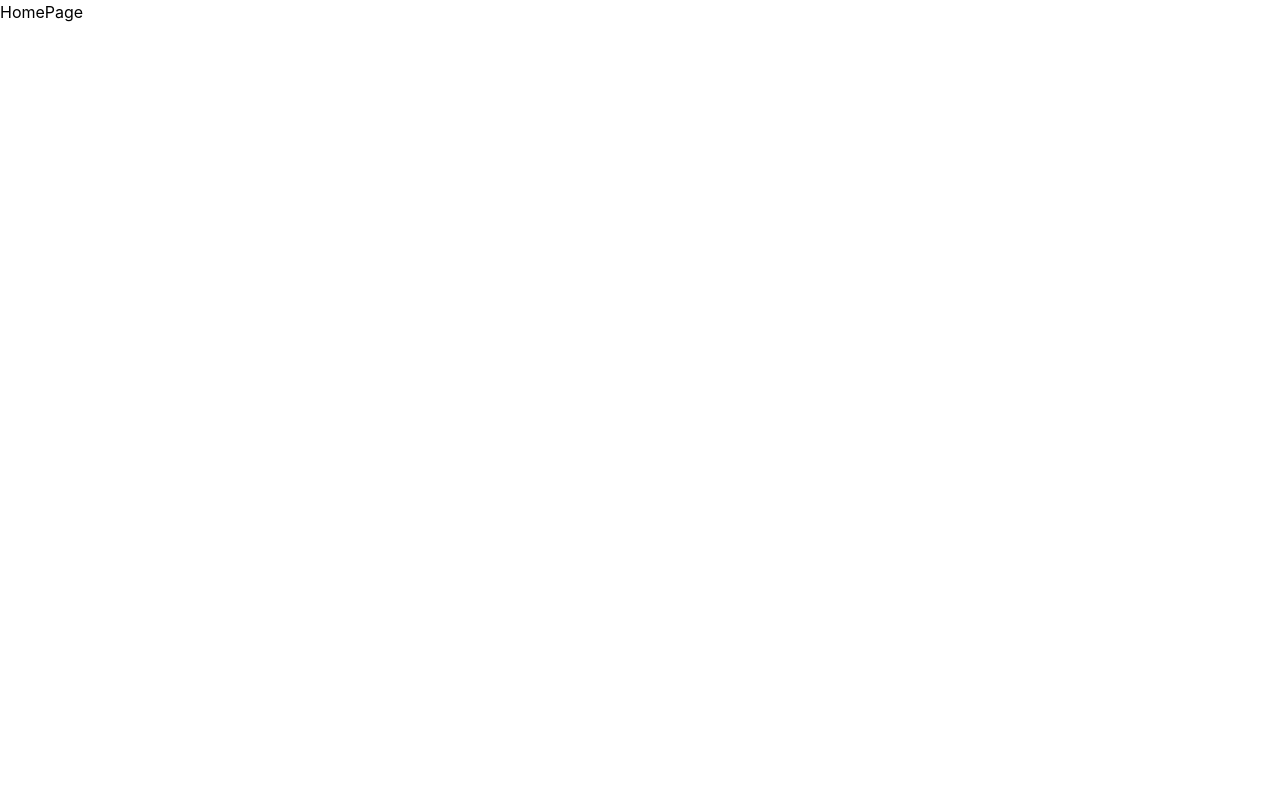
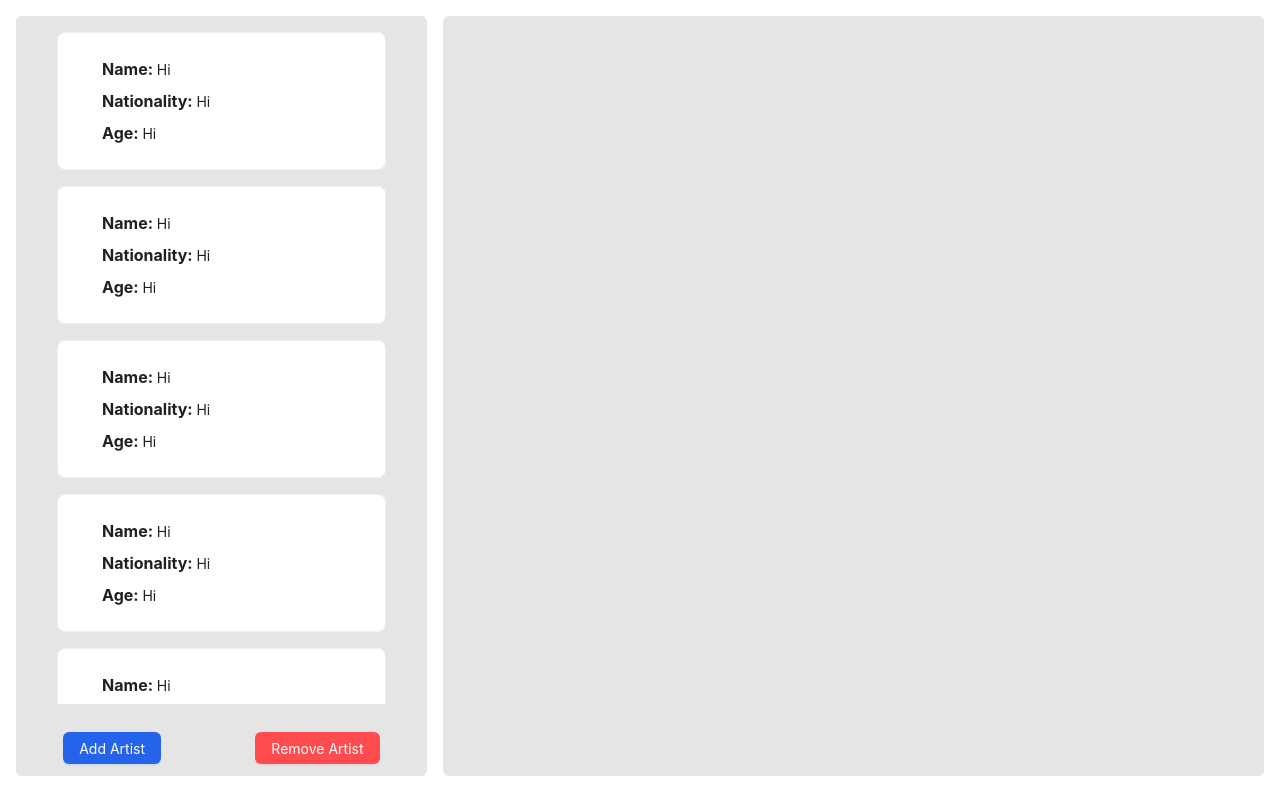
Before and after one commit to chiranjibi7/BMI-Task-Frontend, a React (Create React App) app: page / in a window 1280 px wide. Built offline with nearby package versions, Linux system fonts and the light colour scheme.

Commit message:
artist list and artist component ui complete

```diff
--- a/src/components/Artist.jsx
+++ b/src/components/Artist.jsx
@@ -1,8 +1,24 @@
-import React from 'react'
+import React from 'react';
+import { Card } from 'antd';
 
 function Artist() {
   return (
-    <div>Artist</div>
+    <Card className='w-4/5 hover:cursor-pointer' hoverable>
+    <div className='flex flex-col items-start ml-5 gap-2'>
+      <div>
+        <span className='font-bold text-base'>Name: </span>
+        <span>Hi</span>
+      </div>
+      <div>
+        <span className='font-bold text-base'>Nationality: </span>
+        <span>Hi</span>
+      </div>
+      <div>
+        <span className='font-bold text-base'>Age: </span>
+        <span>Hi</span>
+      </div>
+    </div>
+  </Card>
   )
 }
 
--- a/src/components/ArtistDetails.jsx
+++ b/src/components/ArtistDetails.jsx
@@ -2,7 +2,8 @@ import React from 'react'
 
 function ArtistDetails() {
   return (
-    <div>ArtistDetails</div>
+    <div className='h-95vh bg-neutral-200 w-2/3 rounded-md flex flex-col gap-3 pb-4'>
+    </div>
   )
 }
 
--- a/src/components/ArtistLists.jsx
+++ b/src/components/ArtistLists.jsx
@@ -1,8 +1,23 @@
-import React from 'react'
+import React from 'react';
+import Artist from './Artist';
+import {Button} from "antd";
 
 function ArtistLists() {
   return (
-    <div>ArtistLists</div>
+    <div className='h-95vh bg-neutral-200 w-1/3 rounded-md flex flex-col flex-nowrap relative py-4'>
+       <div className='w-full grow overflow-y-auto mb-14 flex flex-col items-center gap-4 scroll-smooth scrollbar'>
+          <Artist/>
+          <Artist/>
+          <Artist/>
+          <Artist/>
+          <Artist/>
+          <Artist/>
+       </div>
+       <div className=" w-full flex shrink-0 absolute bottom-3 left-0 justify-around items-center z-10">
+        <Button type="primary" className='bg-blue-600'>Add Artist</Button>
+        <Button type="primary" danger>Remove Artist</Button>
+      </div>
+    </div>
   )
 }
 
--- a/src/index.css
+++ b/src/index.css
@@ -12,6 +12,19 @@ code {
     monospace;
 }
 
+.scrollbar::-webkit-scrollbar {
+  width: 8px;
+}
+
+.scrollbar::-webkit-scrollbar-thumb {
+  background-color: rgb(163 163 163);
+  border-radius: 5px;
+}
+
+.scrollbar::-webkit-scrollbar-track {
+  background: #f1f1f1;
+}
+
 @tailwind base;
 @tailwind components;
 @tailwind utilities;
--- a/src/pages/HomePage.jsx
+++ b/src/pages/HomePage.jsx
@@ -1,8 +1,12 @@
-import React from 'react'
+import React from 'react';
+import { ArtistLists, ArtistDetails } from '../components';
 
 function HomePage() {
   return (
-    <div>HomePage</div>
+    <div className='w-full flex px-4 mt-4 gap-4'>
+        <ArtistLists/>
+        <ArtistDetails/>
+    </div>
   )
 }
 
--- a/tailwind.config.js
+++ b/tailwind.config.js
@@ -4,7 +4,11 @@ module.exports = {
     "./src/**/*.{js,jsx,ts,tsx}",
   ],
   theme: {
-    extend: {},
+    extend: {
+      height: {
+        '95vh':'95vh'
+      },
+    },
   },
   plugins: [],
 }
```
